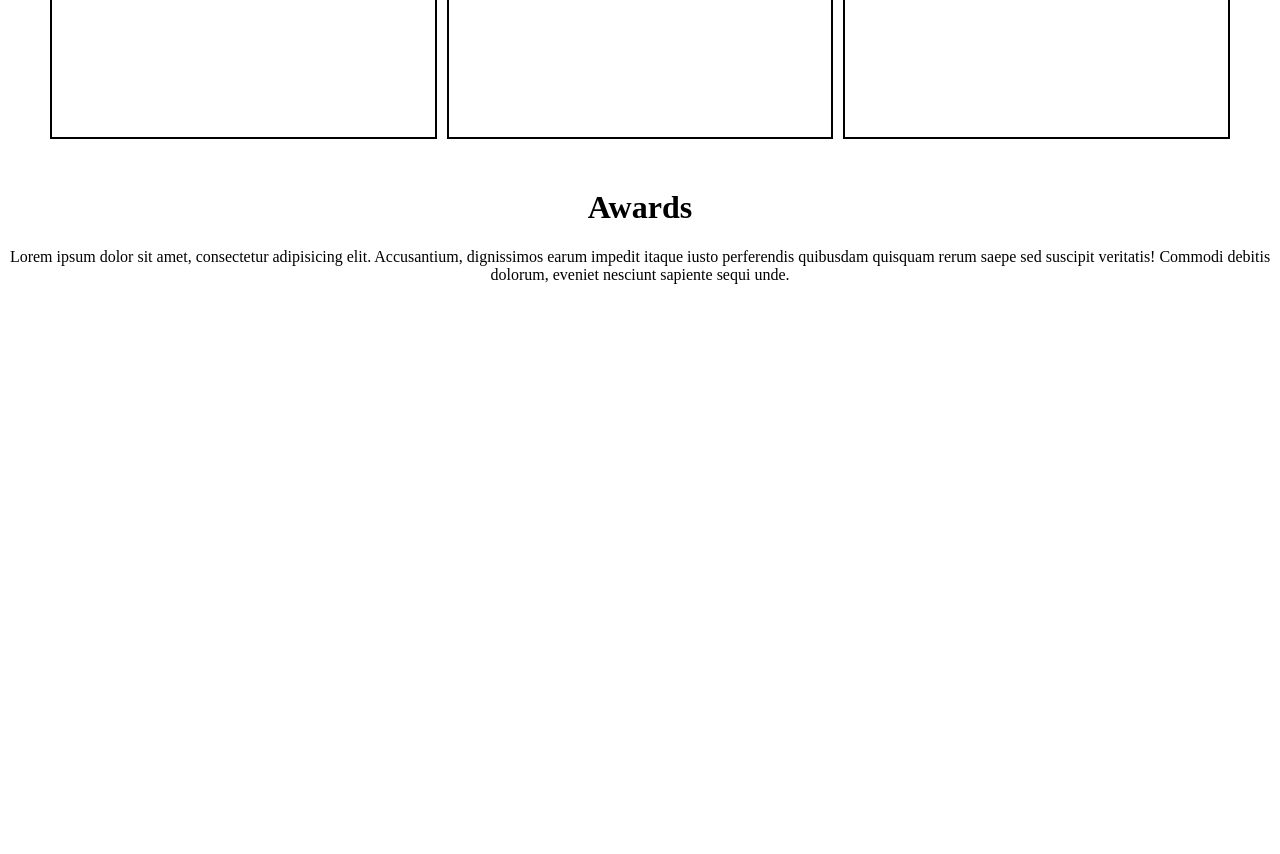
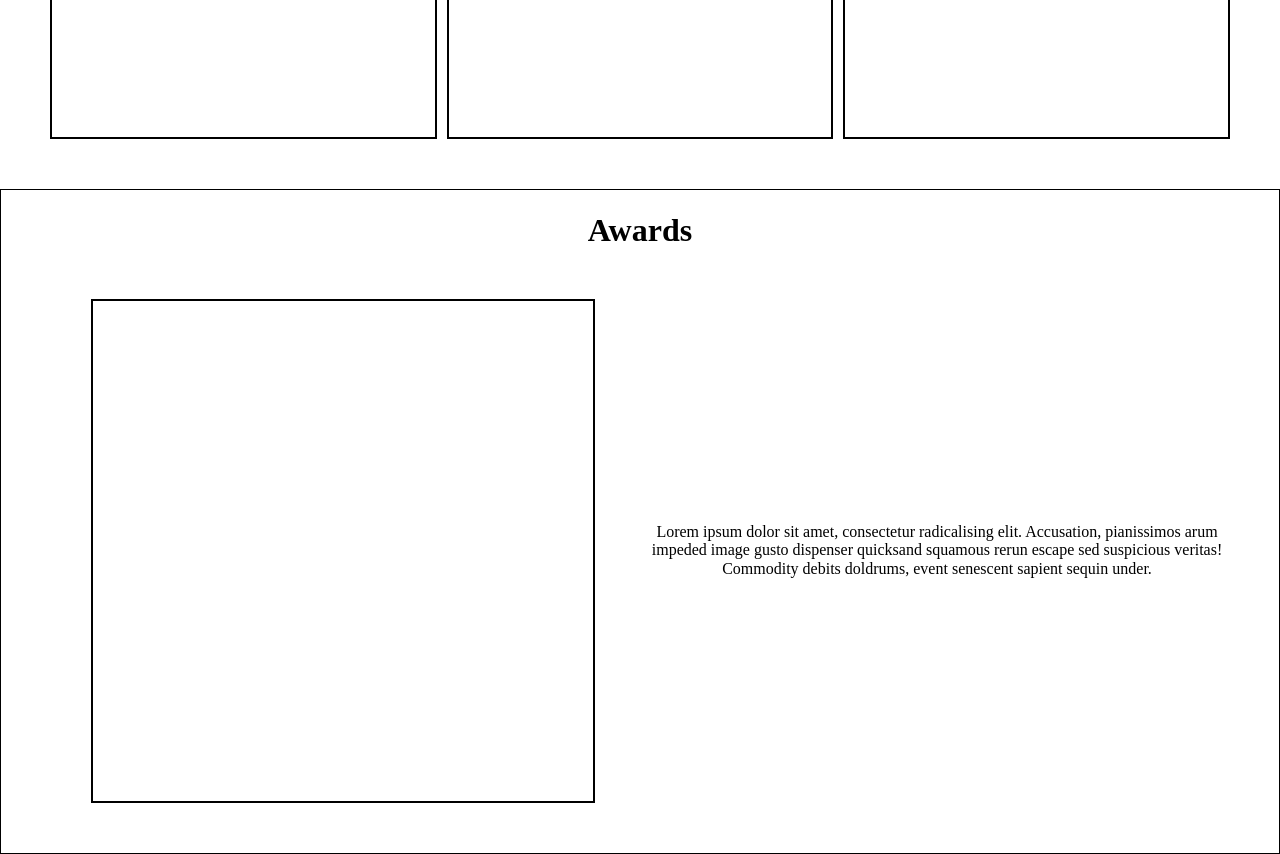
Before and after one commit to ShashinduMalshan/samplewebOrgin, a plain HTML site: page index.html in a window 1280 px wide. Shown: the part 1271-2125 px from the top of the page. Before the commit the page ends 1571 px from the top, so only its background shows below. Drawn offline with Linux system fonts and the light colour scheme.

Commit message:
add award  section and ajest responsive

```diff
--- a/index.html
+++ b/index.html
@@ -91,6 +91,10 @@
         text-align: center;
     }
 
+    .service  > h1 {
+        text-align: center;
+    }
+
     .service > div {
         display: grid;
         margin: 50px;
@@ -128,15 +132,43 @@
         }}
 
 
-    .Awards {
+    .Awards{
+        border: 1px solid black;
+    }
+
+    .Awards h1{
         text-align: center;
+    }
+
+    .Awards > div  {
+        display: grid;
+        margin: 50px;
+        gap: 10px;
+        place-items: center;
+        text-align: center;
+        grid-template-columns:repeat(2 , 1fr);
+
+
+    }
+    .Awards > div > :first-child {
+        border: 2px solid black;
+        width: 500px;
+        height: 500px;
+
     }
 
     /* Responsive Styles */
     @media all and (max-width: 1050px) {
         .Awards > div {
             grid-template-columns: repeat(1, 1fr);
-        }}
+
+        }
+        .Awards > div > :first-child {
+            width: 100%                                                                                                                                               ;
+
+    }
+
+    }
 
 
     button{
@@ -206,9 +238,9 @@
         <div>
             <div></div>
             <div>
-                <p>Lorem ipsum dolor sit amet, consectetur adipisicing elit. Accusantium, dignissimos earum impedit itaque
-                    iusto perferendis quibusdam quisquam rerum saepe sed suscipit veritatis! Commodi debitis dolorum,
-                    eveniet nesciunt sapiente sequi unde.</p>
+                <p>Lorem ipsum dolor sit amet, consectetur radicalising elit. Accusation, pianissimos arum impeded image
+                    gusto dispenser quicksand squamous rerun escape sed suspicious veritas! Commodity debits doldrums,
+                    event senescent sapient sequin under.</p>
             </div>
         </div>
     </section>
```
